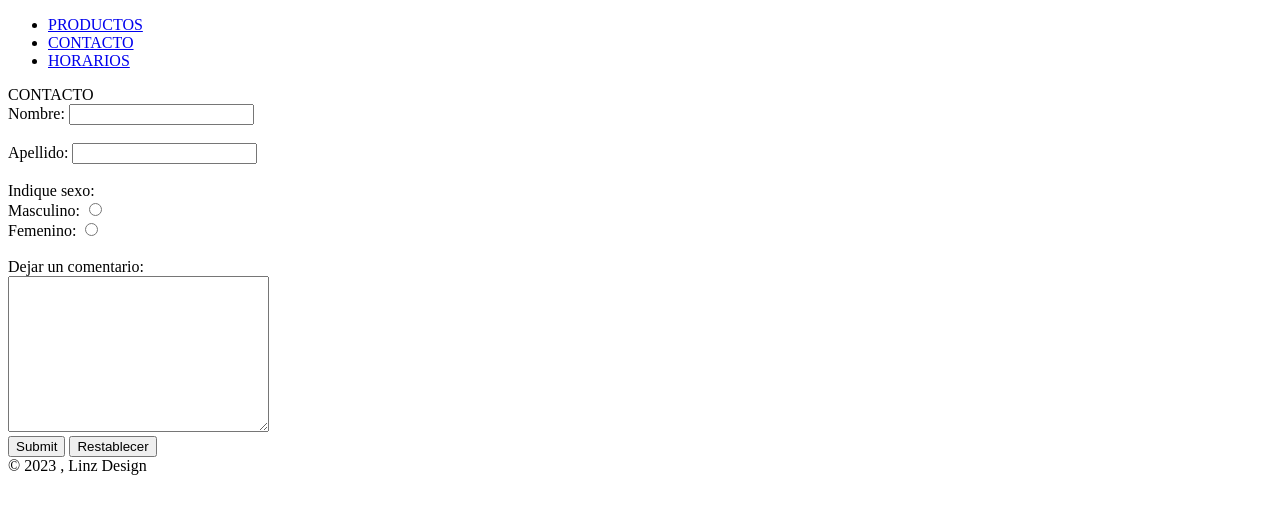
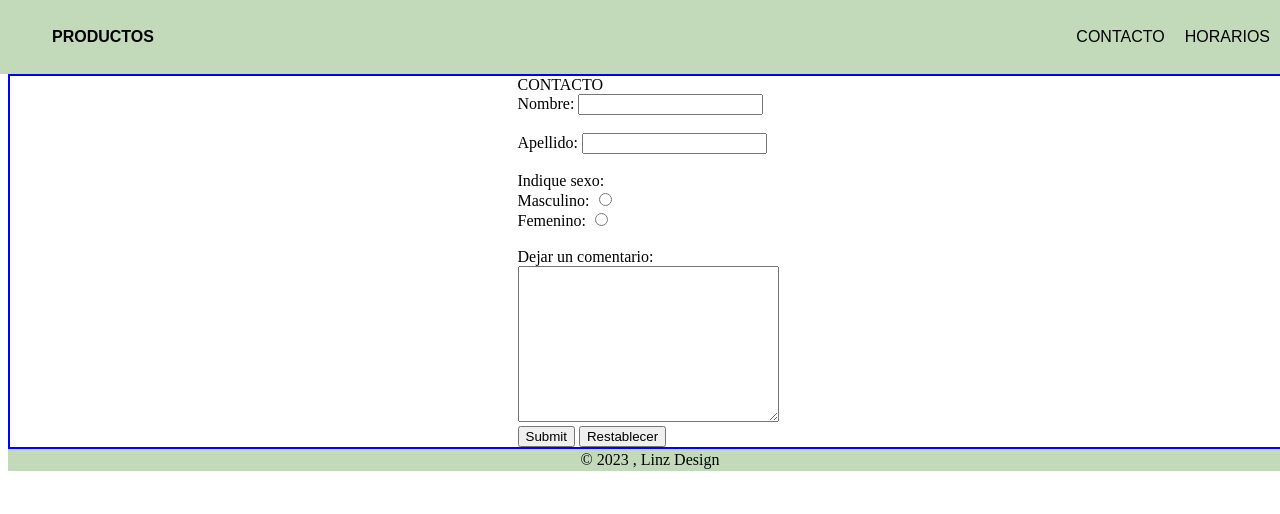
Before and after one commit to lauracavo/tarea_clase5_clase6, a plain HTML site: page pages/contacto.html in a window 1280 px wide. Drawn offline with Linux system fonts and the light colour scheme.

Commit message:
se agrega link css a horarios/contacto/productos.html

```diff
--- a/pages/contacto.html
+++ b/pages/contacto.html
@@ -5,6 +5,9 @@
     <meta http-equiv="X-UA-Compatible" content="IE=edge" />
     <meta name="viewport" content="width=device-width, initial-scale=1.0" />
     <title>Document</title>
+
+    <!--link a css-->
+    <link rel="stylesheet" href="../css/style.css" />
   </head>
   <body>
     <header>
```
Also changed, not shown: pages/horarios.html (+3 -0 lines), pages/productos.html (+7 -3 lines).
